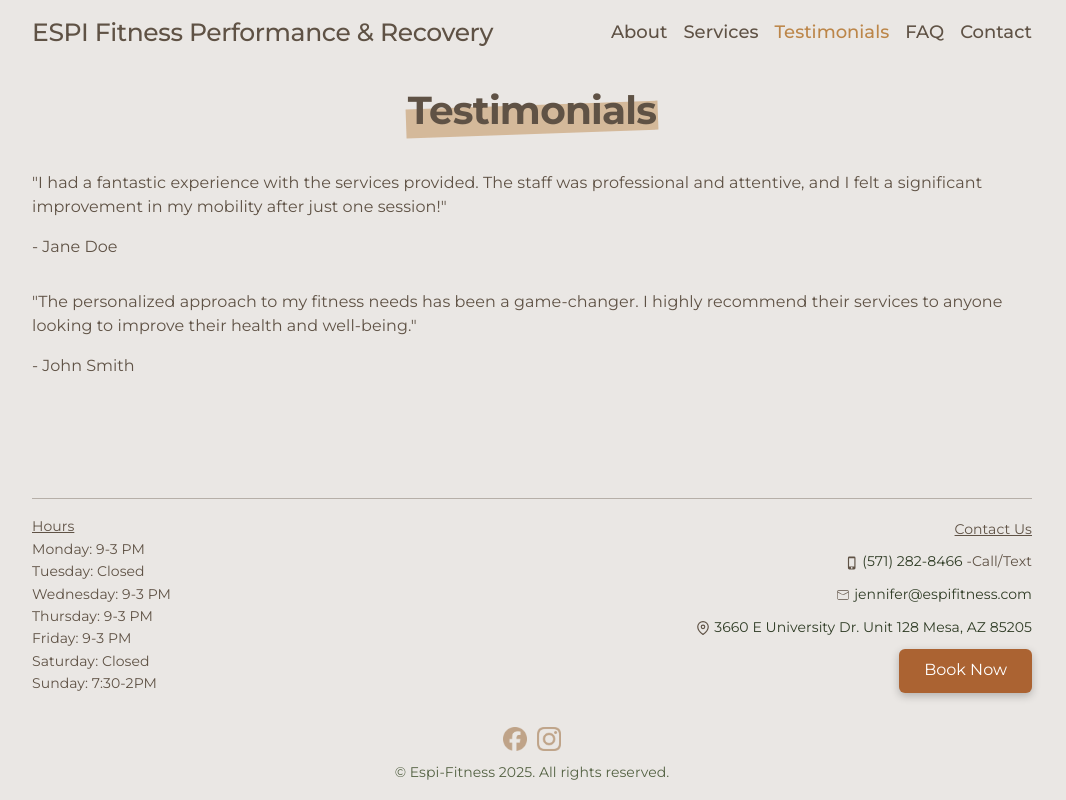
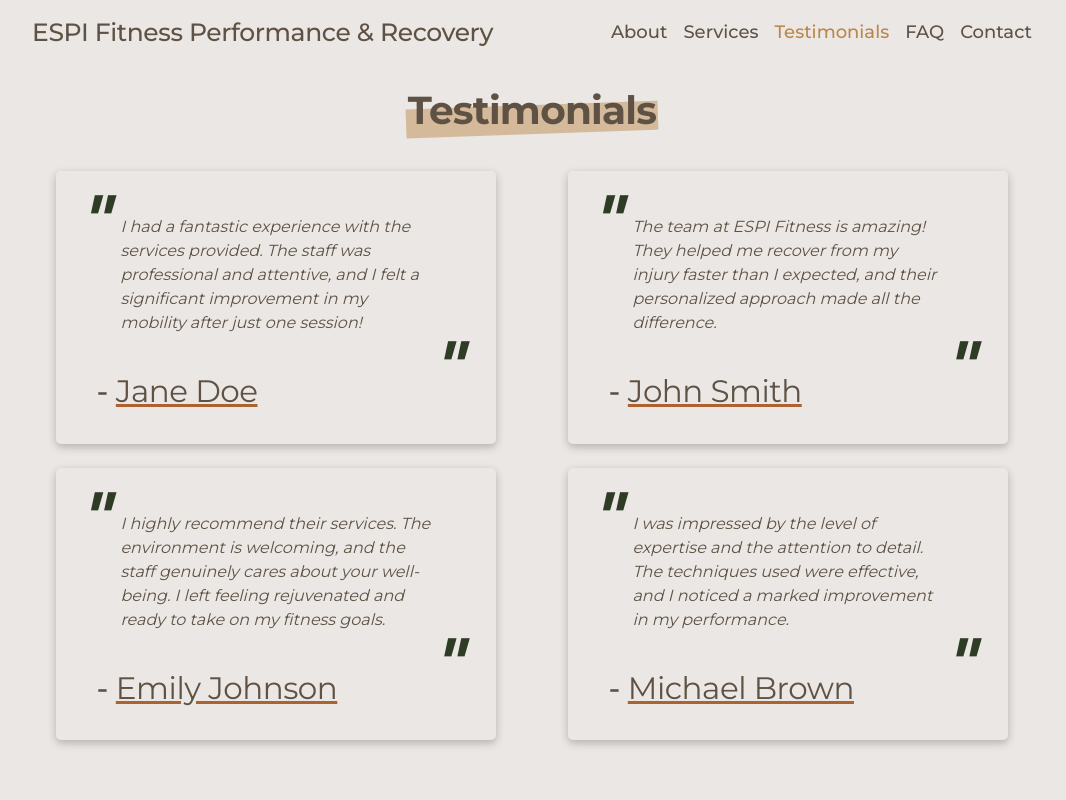
Before and after one commit to justin-mcclain/espi-fitness, a React (Create React App) app: page /testimonials in a window 1280 px wide. Shown: the top 800 px of the page, without its empty margins (108-1174 px from the left). Built offline with nearby package versions, Linux system fonts and the light colour scheme.

Commit message:
testimonialitem component creation

```diff
--- a/src/components/Home/home.scss
+++ b/src/components/Home/home.scss
@@ -15,6 +15,9 @@
 	align-items: center;
 	margin-left: -24px;
 	margin-right: -24px;
+	// h2 {
+	// 	@include page-header;
+	// }
 	button {
 		@include button-style;
 	}
--- /dev/null
+++ b/src/components/Testimonials/testimonialitem.jsx
@@ -0,0 +1,17 @@
+import React from "react";
+import "./testimonials.scss";
+
+const TestimonialItem = ({ body, name }) => {
+	return (
+		<div className="testimonial-item">
+			<p id="testimonial-body">{body}</p>
+			<div id="testimonial-author">
+				<h3 className="h3">
+					-<span>{name}</span>
+				</h3>
+			</div>
+		</div>
+	);
+};
+
+export default TestimonialItem;
--- a/src/components/Testimonials/testimonials.jsx
+++ b/src/components/Testimonials/testimonials.jsx
@@ -1,5 +1,6 @@
 import React from "react";
 import "./testimonials.scss";
+import TestimonialItem from "./testimonialitem";
 
 const testimonials = () => {
 	return (
@@ -11,23 +12,18 @@
 				</h2>
 			</div>
 			<div id="testimonials-content">
-				<div className="testimonial-item">
-					<p className="body">
-						"I had a fantastic experience with the services
-						provided. The staff was professional and attentive, and
-						I felt a significant improvement in my mobility after
-						just one session!"
-					</p>
-					<p className="author">- Jane Doe</p>
-				</div>
-				<div className="testimonial-item">
-					<p className="body">
-						"The personalized approach to my fitness needs has been
-						a game-changer. I highly recommend their services to
-						anyone looking to improve their health and well-being."
-					</p>
-					<p className="author">- John Smith</p>
-				</div>
+				<TestimonialItem
+					body="I had a fantastic experience with the services provided. The staff was professional and attentive, and I felt a significant improvement in my mobility after just one session!"
+					name="Jane Doe"/>
+					<TestimonialItem
+					body="The team at ESPI Fitness is amazing! They helped me recover from my injury faster than I expected, and their personalized approach made all the difference."
+					name="John Smith"/>
+				<TestimonialItem
+					body="I highly recommend their services. The environment is welcoming, and the staff genuinely cares about your well-being. I left feeling rejuvenated and ready to take on my fitness goals."
+					name="Emily Johnson"/>
+				<TestimonialItem
+					body="I was impressed by the level of expertise and the attention to detail. The techniques used were effective, and I noticed a marked improvement in my performance."
+					name="Michael Brown"/>
 			</div>
 		</div>
 	);
--- a/src/components/Testimonials/testimonials.scss
+++ b/src/components/Testimonials/testimonials.scss
@@ -4,21 +4,63 @@
 	display: flex;
 	flex-direction: column;
 	align-items: center;
-
-	margin: 0 auto;
-    #testimonials-heading {
-        margin-bottom: 32px;
-        h2 {
-            @include highlight;
-        }
-    }
+	justify-content: center;
 	h3 {
+		margin-left: 16px;
+	}
+	span {
 		@include page-header;
+		margin-left: 8px;
+	}
+	#testimonials-heading {
+		margin-bottom: 32px;
+		h2 {
+			@include highlight;
+		}
 	}
 	#testimonials-content {
-        width: clamp(300px, 80vw, 1000px);
-		display: flex;
-		flex-direction: column;
-		gap: 15px;
+		width: clamp(300px, 80vw, 1000px);
+		display: grid;
+		grid-template-columns: repeat(2, 1fr);
+		justify-items: center;
+		gap: clamp(20px, 4vw, 24px);
+		@media (max-width: 768px) {
+			grid-template-columns: 1fr;
+		}
 	}
 }
+
+.testimonial-item {
+	// border: 1px solid #5f52455f;
+	box-shadow: rgba(0, 0, 0, 0.24) 0px 3px 8px;
+	border-radius: 5px;
+	width: 90%;
+	padding: 24px;
+	#testimonial-body {
+		position: relative;
+		font-style: italic;
+		padding: 20px 40px;
+
+		&::before {
+			content: '"';
+			font-size: 4rem;
+			font-weight: bold;
+			color: #2f3c25;
+			position: absolute;
+			top: -10px;
+			left: 0;
+			line-height: 1;
+		}
+
+		&::after {
+			content: '"';
+			font-size: 4rem;
+			font-weight: bold;
+			color: #2f3c25;
+			position: absolute;
+			bottom: -40px;
+			right: 10px;
+			line-height: 1;
+		}
+	}
+}
```
